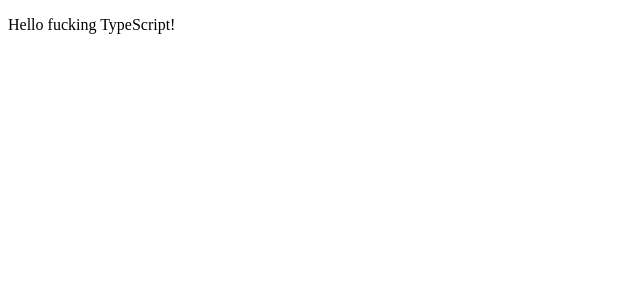
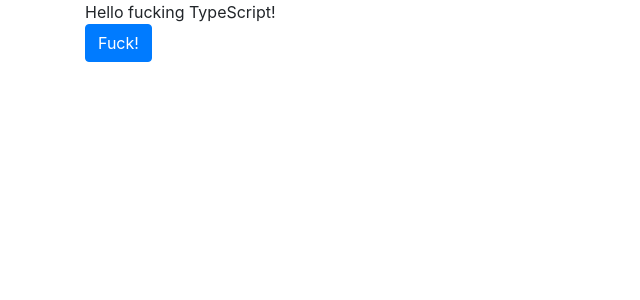
Before and after one commit to ozziest/dotnet-react-example, a React (Create React App) app in the folder front-end/: page / in a window 1280 px wide. Shown: the top 300 px of the page, without its empty margins (0-640 px from the left). Built offline with nearby package versions, Linux system fonts and the light colour scheme.

Commit message:
Added bootstrap with sass

```diff
--- a/front-end/package.json
+++ b/front-end/package.json
@@ -10,6 +10,8 @@
     "@types/node": "^12.0.0",
     "@types/react": "^16.9.0",
     "@types/react-dom": "^16.9.0",
+    "bootstrap": "^4.5.0",
+    "node-sass": "^4.14.1",
     "react": "^16.13.1",
     "react-dom": "^16.13.1",
     "react-scripts": "3.4.1",
--- a/front-end/src/App.tsx
+++ b/front-end/src/App.tsx
@@ -2,12 +2,10 @@ import React from 'react';
 
 export default () => {
   return (
-    <div className="App">
-      <header className="App-header">
-        <p>
-          Hello fucking TypeScript!
-        </p>
-      </header>
+    <div className="container">
+      Hello fucking TypeScript!
+      <br />
+      <button className="btn btn-primary">Fuck!</button>
     </div>
   );
 }
--- a/front-end/src/index.tsx
+++ b/front-end/src/index.tsx
@@ -1,6 +1,7 @@
 import React from 'react';
 import ReactDOM from 'react-dom';
 import App from './App';
+import './styles/main.scss'
 import * as serviceWorker from './serviceWorker';
 
 ReactDOM.render(
--- /dev/null
+++ b/front-end/src/styles/main.scss
@@ -0,0 +1,5 @@
+// Override default variables before the import
+// $body-bg: #000;
+
+// Import Bootstrap and its default variables
+@import '~bootstrap/scss/bootstrap.scss';
```
Also changed, not shown: 1 other file (tests, documents, lock files or other folders).
